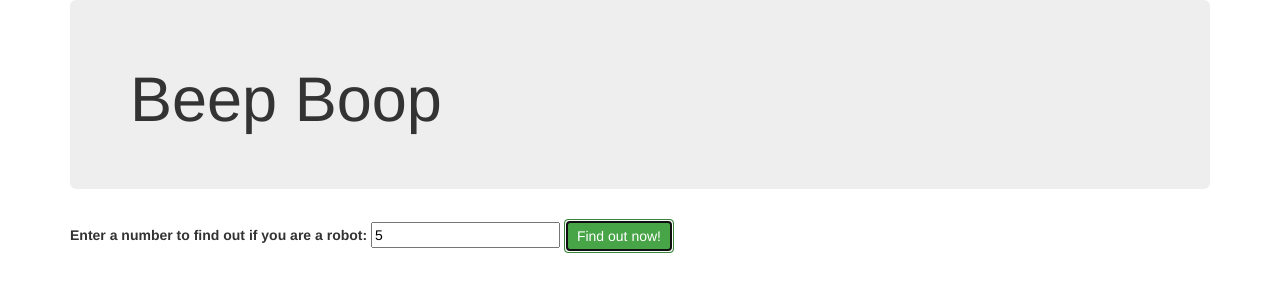
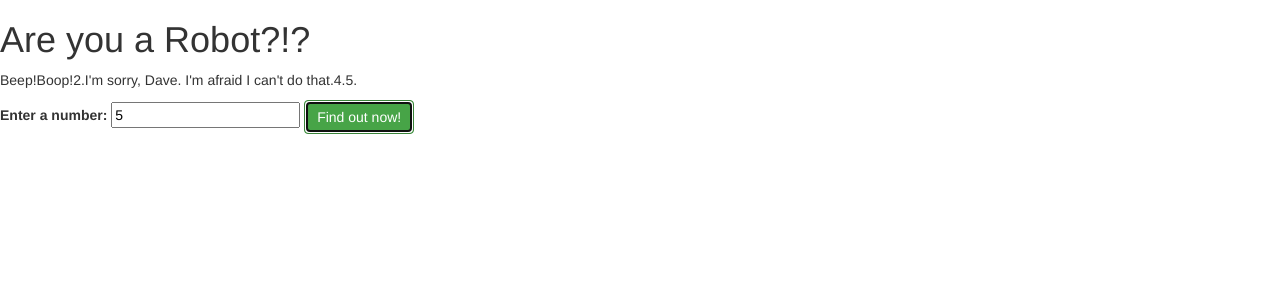
Before and after one commit to MicaelaDJ/Beep-Boop, a plain HTML site: page index.html in a window 1280 px wide. Both pictures are taken after typing "5" into the empty fields and a click on the button "Find out now!". Drawn offline with Linux system fonts and the light colour scheme.

Commit message:
update js and index, webpage does the basic function

```diff
--- a/index.html
+++ b/index.html
@@ -9,16 +9,12 @@
     <title>Beep Boop</title>
   </head>
   <body>
-    <div class="container">
-      <div class="jumbotron">
-        <h1>Beep Boop</h1>
-      </div>
-      <p id="result"></p>
-      <form id="robotForm">
-        <label for="userNumber">Enter a number to find out if you are a robot:</label>
-        <input id="userNumber" class="inputSpace" type="number">
-        <button type="submit" class="btn btn-success">Find out now!</button>
-      </form>
-    </div>
+    <h1>Are you a Robot?!?</h1>
+    <p id="result"></p>
+    <form id="robotForm">
+      <label id= "labelOne" for="inputNumber">Enter a number:</label>
+      <input id="inputNumber" class="inputSpace" type="number">
+      <button id="submit" type="submit" class="btn btn-success">Find out now!</button>
+    </form>
   </body>
 </html>
--- a/js/scripts.js
+++ b/js/scripts.js
@@ -1,33 +1,32 @@
-// Business Logic
-var beepBoop = function(userInput) {
+//
+var beepBoop = function(userInput){
   var results = [];
   for (var index = 0; index <= userInput; index++) {
-    var inputNumber = (index).toString();
-    if (inputNumber.includes("0")){
+    var inputString = (index).toString();
+    if (index % 3 === 0 && index != 0) {
+      results.push("I'm sorry, Dave. I'm afraid I can't do that.");
+    } else if (inputString.includes("1")) {
+      results.push("Boop!");
+    } else if (inputString.includes("0")) {
       results.push("Beep!");
-    }
-    else if (inputNumber.includes("1")) {
-      results.push("Boop!");
-    }
-    else if (index % 3 === 0 && index !== 0) {
-      results.push("I'm sorry, Dave. I'm afraid I can't do that.");
-    }
-    else {
-      results.push(number + ".");
+    } else {
+      results.push(index + ".");
     }
   }
   return results
 }
 
-// User Interface
-$(document).ready(function() {
-  $("form#robotForm").submit(function(event) {
+$(document).ready(function(){
+  $("form#robotForm").submit(function(event){
     event.preventDefault();
-
-    var userInput = parseInt($("inputNumber").val());
+    var name = $("input#name").val();
+    var userInput = parseInt($("#inputNumber").val());
     var output = beepBoop(userInput);
     var stringOutput = output.join("");
+    // var outputName = stringOutput.replace(/Dave/g, name)
     $("#result").hide();
-    $("#result").show();
+    $("#result").slideDown(1000);
+    $("#result").text(stringOutput);
+    // $('html, body').animate({ scrollTop: 0 }, 'slow');
   });
 });
```
